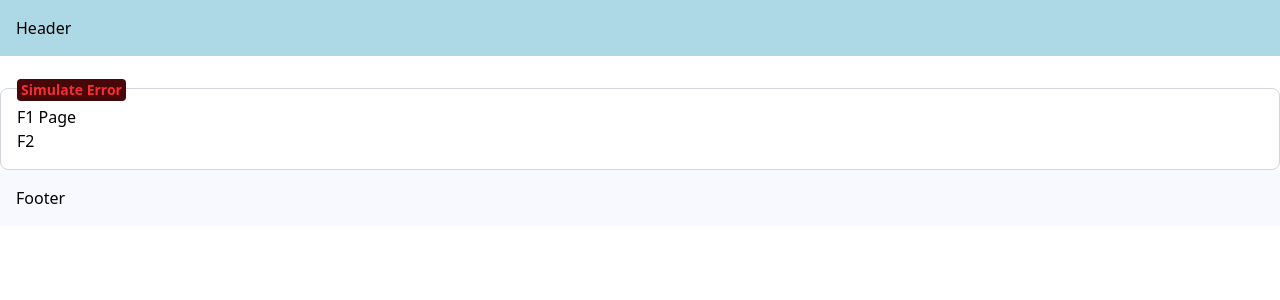
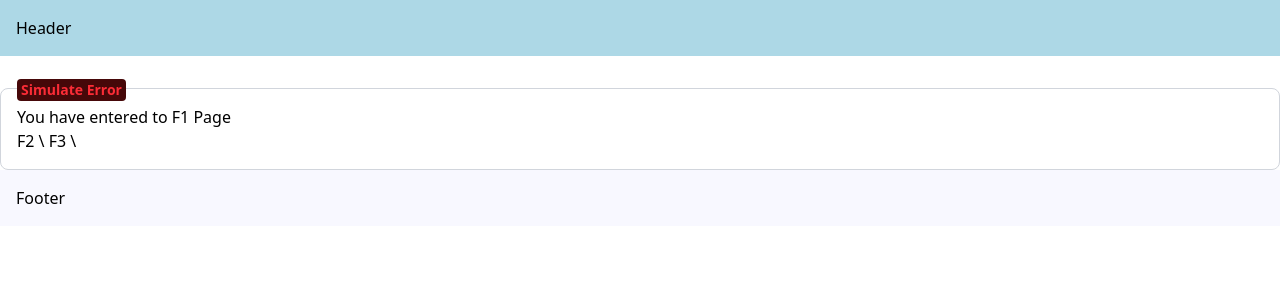
Before and after one commit to Vivek-Gupta-15/Next-js-practise, a Next.js app: page /f1 in a window 1280 px wide. Shown: the top 300 px of the page. Built offline with nearby package versions, Linux system fonts and the light colour scheme.

Commit message:
Intercepting Routes.

```diff
--- /dev/null
+++ b/src/app/f1/(..)f3/page.tsx
@@ -0,0 +1,3 @@
+export default function InterceptedF3() {
+    return <h1> (..)Intercepted F3 Page. </h1>
+}
--- /dev/null
+++ b/src/app/f1/f2/(..)(..)f4/page.tsx
@@ -0,0 +1,3 @@
+export default function InterceptedF4() {
+    return <h1> (..)(..) Intercepted F4 Page .</h1>
+}
--- /dev/null
+++ b/src/app/f1/f2/inner-f2/(...)f5/page.tsx
@@ -0,0 +1,3 @@
+export default function InterceptedF5() {
+    return <h1> (...) Intercepted F5 Page .</h1>
+}
--- /dev/null
+++ b/src/app/f1/f2/inner-f2/page.tsx
@@ -0,0 +1,11 @@
+import Link from "next/link";
+
+export default function InnerF2() {
+    return (
+        <>
+        <h1> Inner F2 Page.</h1>
+        <div>
+            <Link href="/f5"> F5</Link>
+            </div></>
+    )
+}
--- a/src/app/f1/f2/page.tsx
+++ b/src/app/f1/f2/page.tsx
@@ -1,3 +1,9 @@
+import Link from "next/link"
+
 export default function F2() {
-    return <h1> F2 Page </h1>
+    return(
+         <h1> You have entered to F2 Page
+            <Link href="/f4"> F4</Link>
+         </h1>
+        )
 }
--- a/src/app/f1/page.tsx
+++ b/src/app/f1/page.tsx
@@ -3,9 +3,10 @@
 export default function F1() {
     return (
         <>
-        <h1> F1 Page </h1>
+        <h1> You have entered to F1 Page </h1>
         <div>
-            <Link href={"/f1/f2"}> F2</Link>
+            <Link href={"/f1/f2"}> F2 \ </Link>
+            <Link href={"/f3"}> F3 \ </Link>
         </div>
         </>
     );
--- /dev/null
+++ b/src/app/f3/page.tsx
@@ -0,0 +1,3 @@
+export default function F3() {
+    return <h1> You have entered to F3 Page.</h1>
+}
--- /dev/null
+++ b/src/app/f4/page.tsx
@@ -0,0 +1,3 @@
+export default function F4() {
+    return <h1> You have entered f4 Page . </h1>
+}
--- /dev/null
+++ b/src/app/f5/page.tsx
@@ -0,0 +1,3 @@
+export default function F5() {
+    return <h1> You have entered to F5 page . </h1>
+}
```
